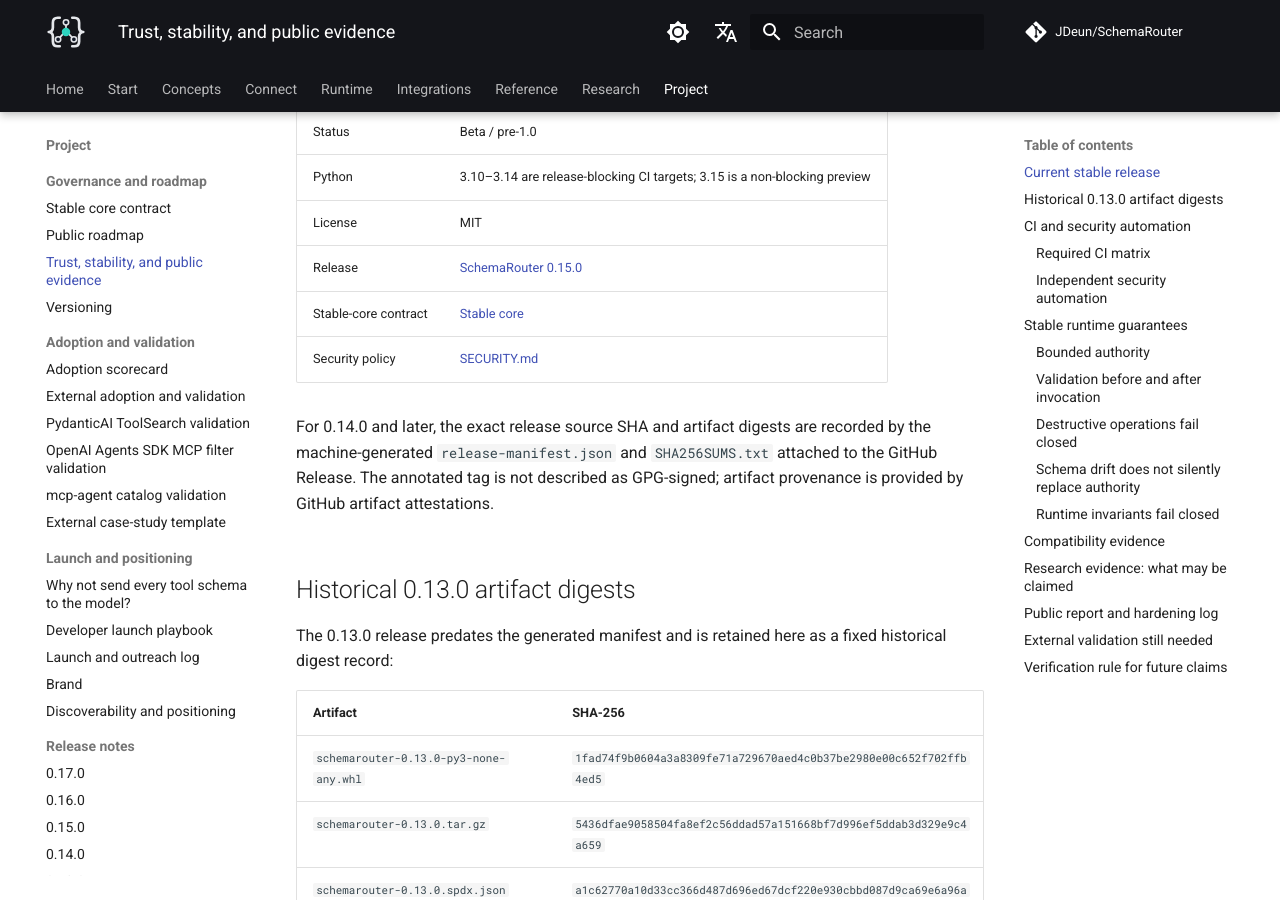
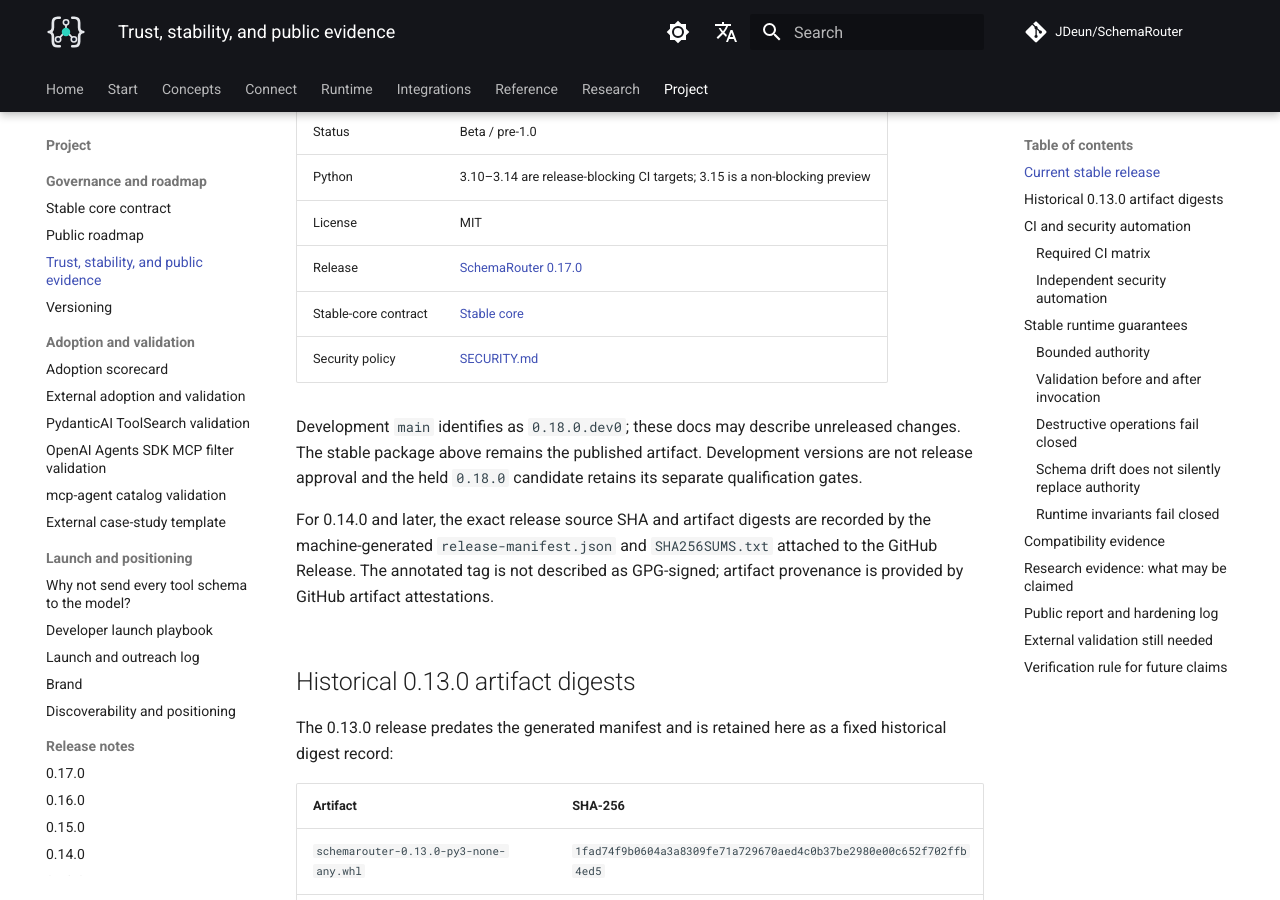
Before and after one commit to JDeun/SchemaRouter, an MkDocs documentation site: the page built from docs/project/trust-and-evidence.md, in a window 1280 px wide and 900 px high, scrolled down 454 px. Built offline with MkDocs 1.6.1 and Material for MkDocs 9.7.7, drawn with Linux system fonts in a browser that asks for light colours; comment, search, counter and statistics services are not loaded.

Commit message:
chore: distinguish unreleased development package from stable release

```diff
--- a/docs/project/trust-and-evidence.md
+++ b/docs/project/trust-and-evidence.md
@@ -13,9 +13,13 @@
 | Status | Beta / pre-1.0 |
 | Python | 3.10–3.14 are release-blocking CI targets; 3.15 is a non-blocking preview |
 | License | MIT |
-| Release | [SchemaRouter 0.15.0](https://github.com/JDeun/SchemaRouter/releases/tag/v0.15.0) |
+| Release | [SchemaRouter 0.17.0](https://github.com/JDeun/SchemaRouter/releases/tag/v0.17.0) |
 | Stable-core contract | [Stable core](../stable-core.md) |
 | Security policy | [SECURITY.md](https://github.com/JDeun/SchemaRouter/blob/main/SECURITY.md) |
+
+Development `main` identifies as `0.18.0.dev0`; these docs may describe unreleased changes.
+The stable package above remains the published artifact. Development versions are not release
+approval and the held `0.18.0` candidate retains its separate qualification gates.
 
 For 0.14.0 and later, the exact release source SHA and artifact digests are recorded by the
 machine-generated `release-manifest.json` and `SHA256SUMS.txt` attached to the GitHub Release.
--- a/pyproject.toml
+++ b/pyproject.toml
@@ -4,7 +4,7 @@
 
 [project]
 name = "schemarouter"
-version = "0.17.0"
+version = "0.18.0.dev0"
 description = "Typed capability retrieval and schema-aware execution for LLM/RAG agents and tools"
 readme = "README.md"
 requires-python = ">=3.10"
```
Also changed, not shown: README.md (+3 -0 lines), docs/getting-started/installation.md (+3 -0 lines), docs/index.md (+4 -1 lines), docs_ko/getting-started/installation.md (+3 -0 lines), docs_ko/index.md (+4 -1 lines), docs_ko/project/trust-and-evidence.md (+5 -1 lines), 2 other files.
